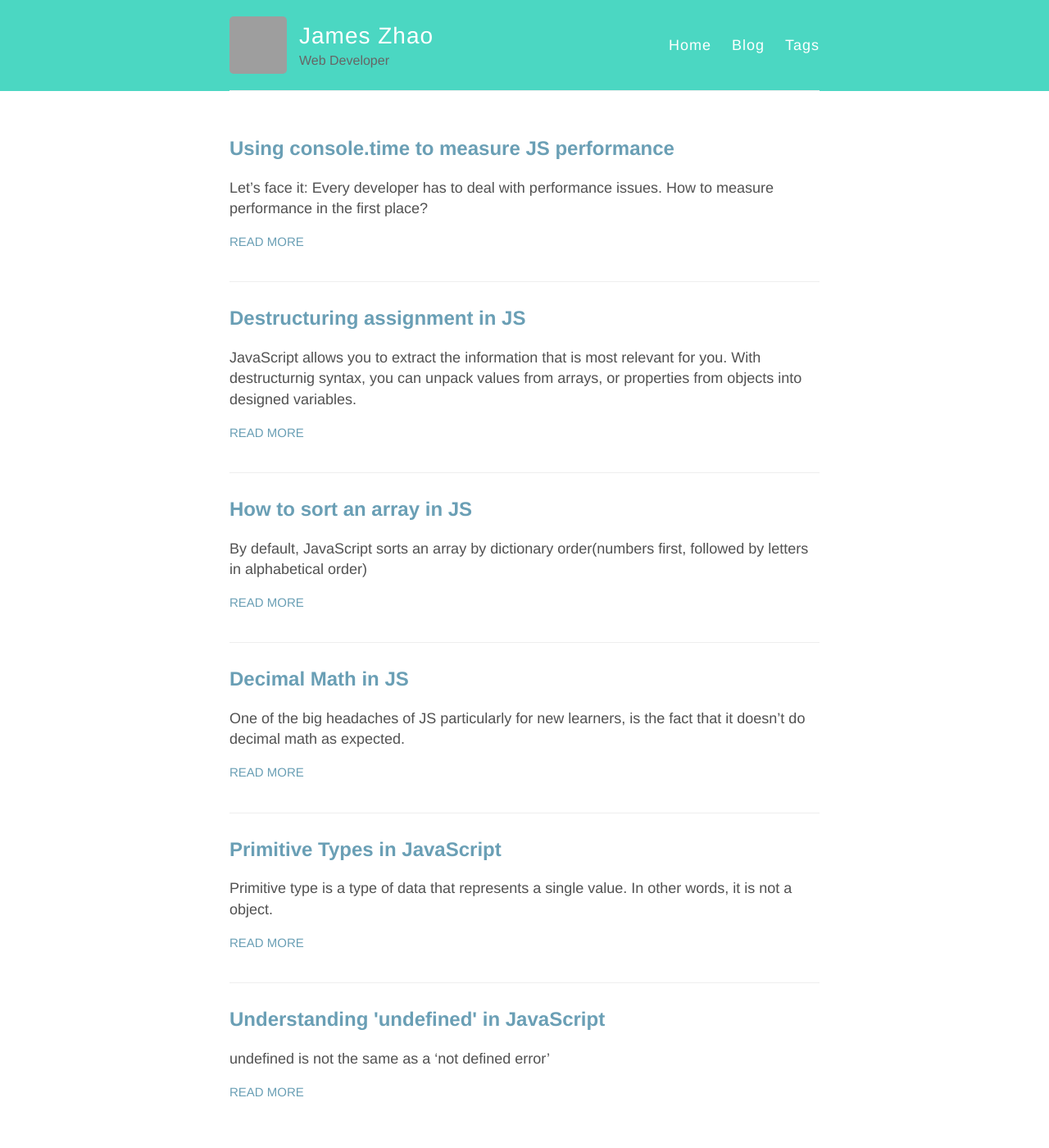
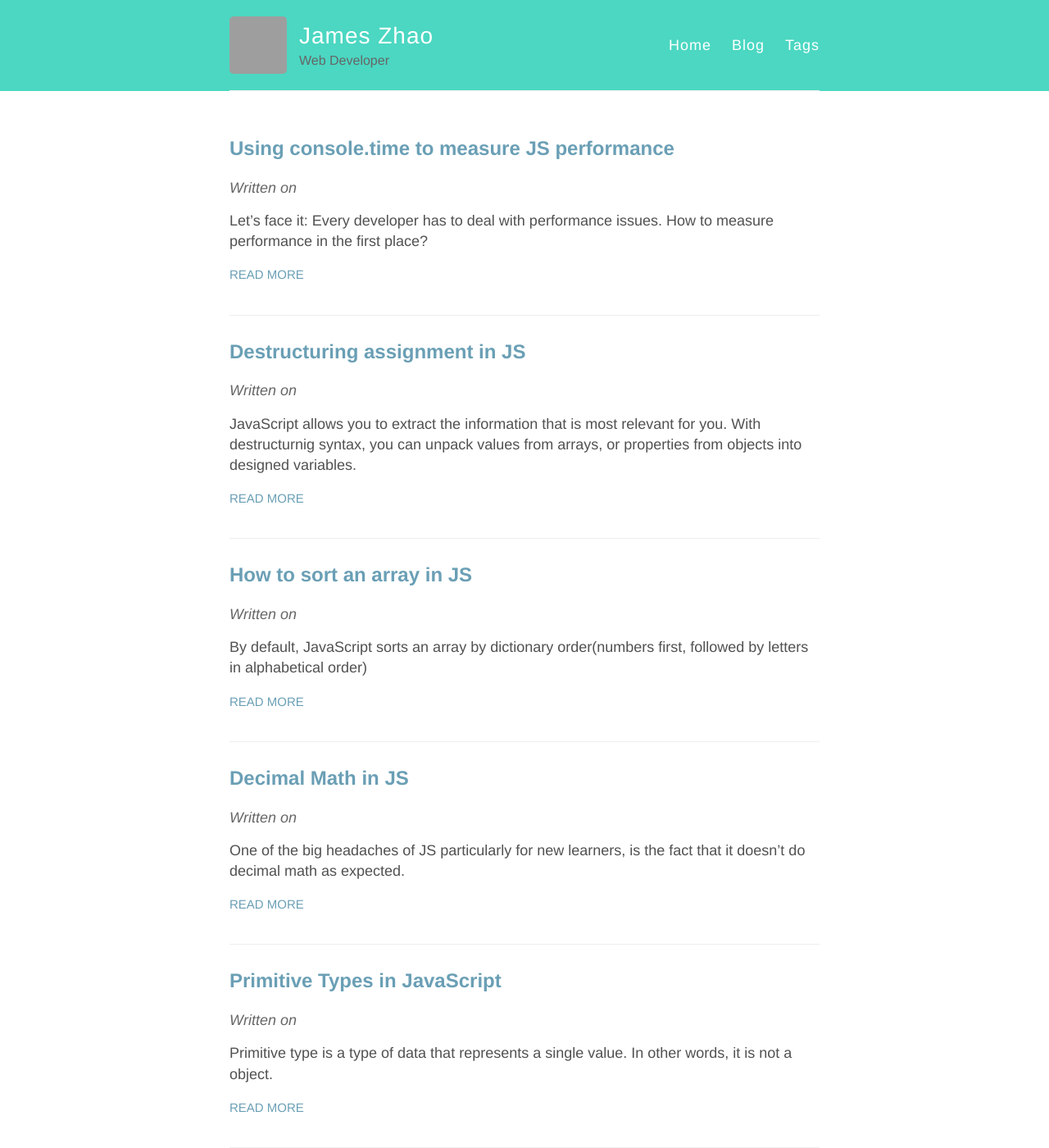
Before and after one commit to jameskzhao/site, a Jekyll site: the page built from blog.html, in a window 1280 px wide and 1400 px high. Shown: the whole window at 82% size. Built offline with Jekyll 4.4.1, drawn with Linux system fonts in a browser that asks for light colours; grey boxes are pictures that could not be loaded.

Commit message:
Update blog.html

```diff
--- a/blog.html
+++ b/blog.html
@@ -7,6 +7,14 @@
     <article class="post">
 
       <h2><a href="{{ site.baseurl }}{{ post.url }}">{{ post.title }}</a></h2>
+      <div class="date">
+        Written on {{ page.date | date: "%B %e, %Y" }}
+      </div>
+      <div class="small">
+        {% for tag in page.tags %}
+          <a class="codinfox-tag-mark" href="/tags/#{{ tag | slugify }}">{{ tag }}</a>
+        {% endfor %}
+      </div>
 
       <div class="entry">
         {{ post.excerpt }}
```
